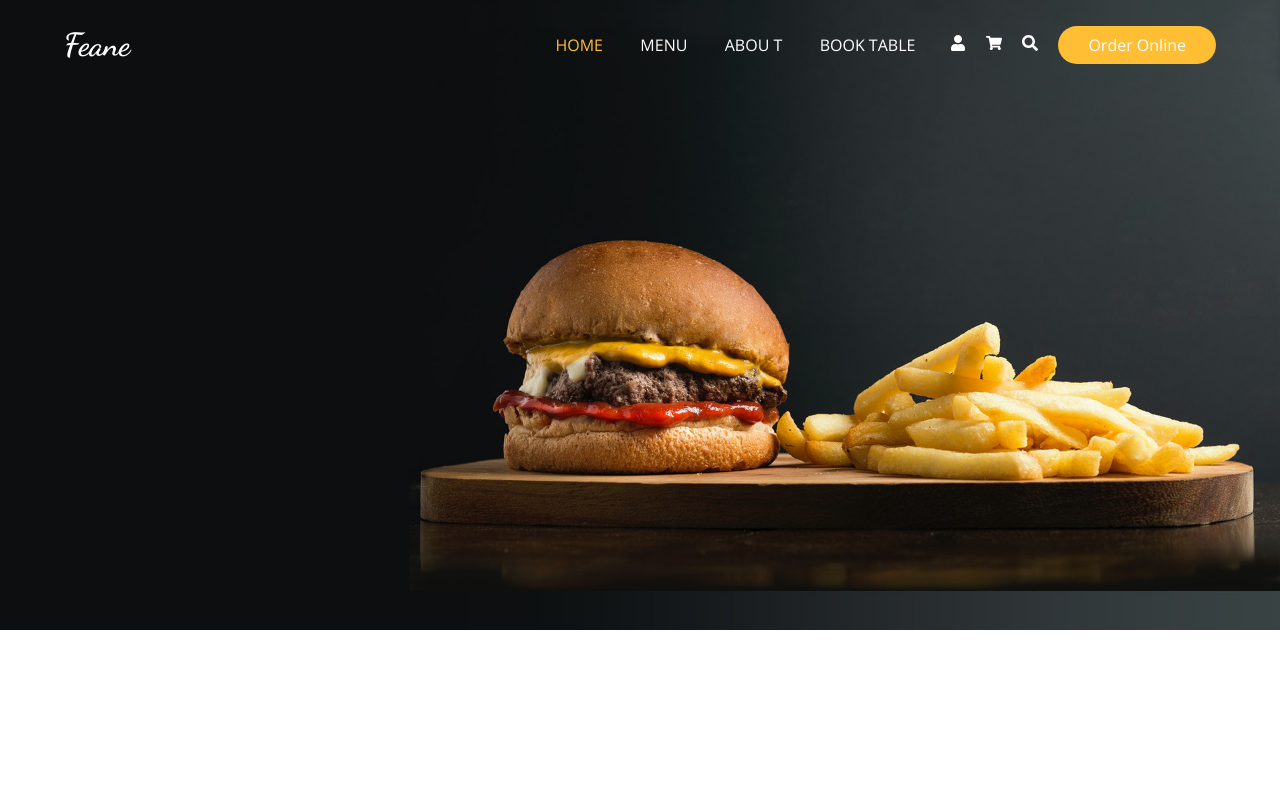
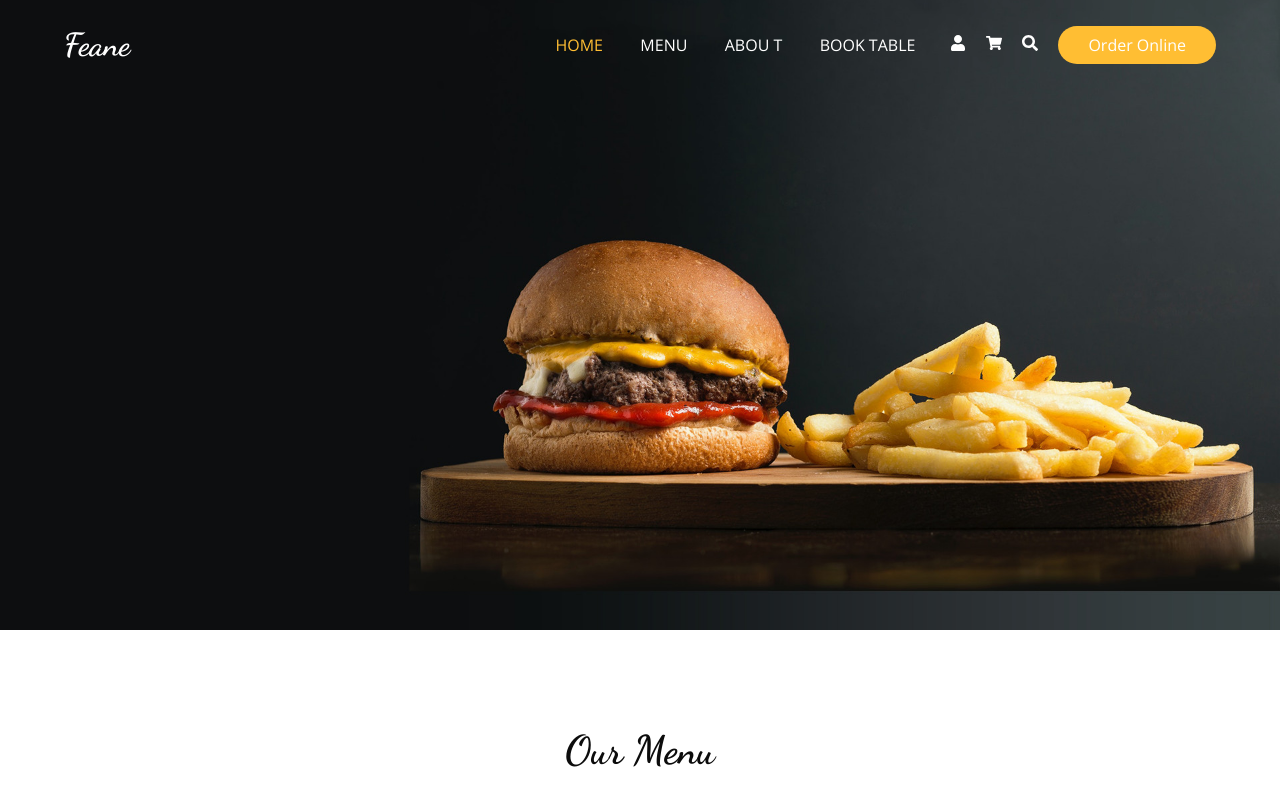
Before and after one commit to BrunoSilvaFaria/feane, a React (Vite) app: page / in a window 1280 px wide. Shown: the top 800 px of the page. Built offline with nearby package versions, Linux system fonts and the light colour scheme.

Commit message:
feat: adição de cardápido na página inicial

```diff
--- a/src/pages/Home/Home.jsx
+++ b/src/pages/Home/Home.jsx
@@ -1,8 +1,8 @@
-import React from 'react';
+import Menu from '../Menu/Menu';
 
 function Home() {
   return (
-    <div>Home</div>
+    <Menu />
   )
 }
 
```
